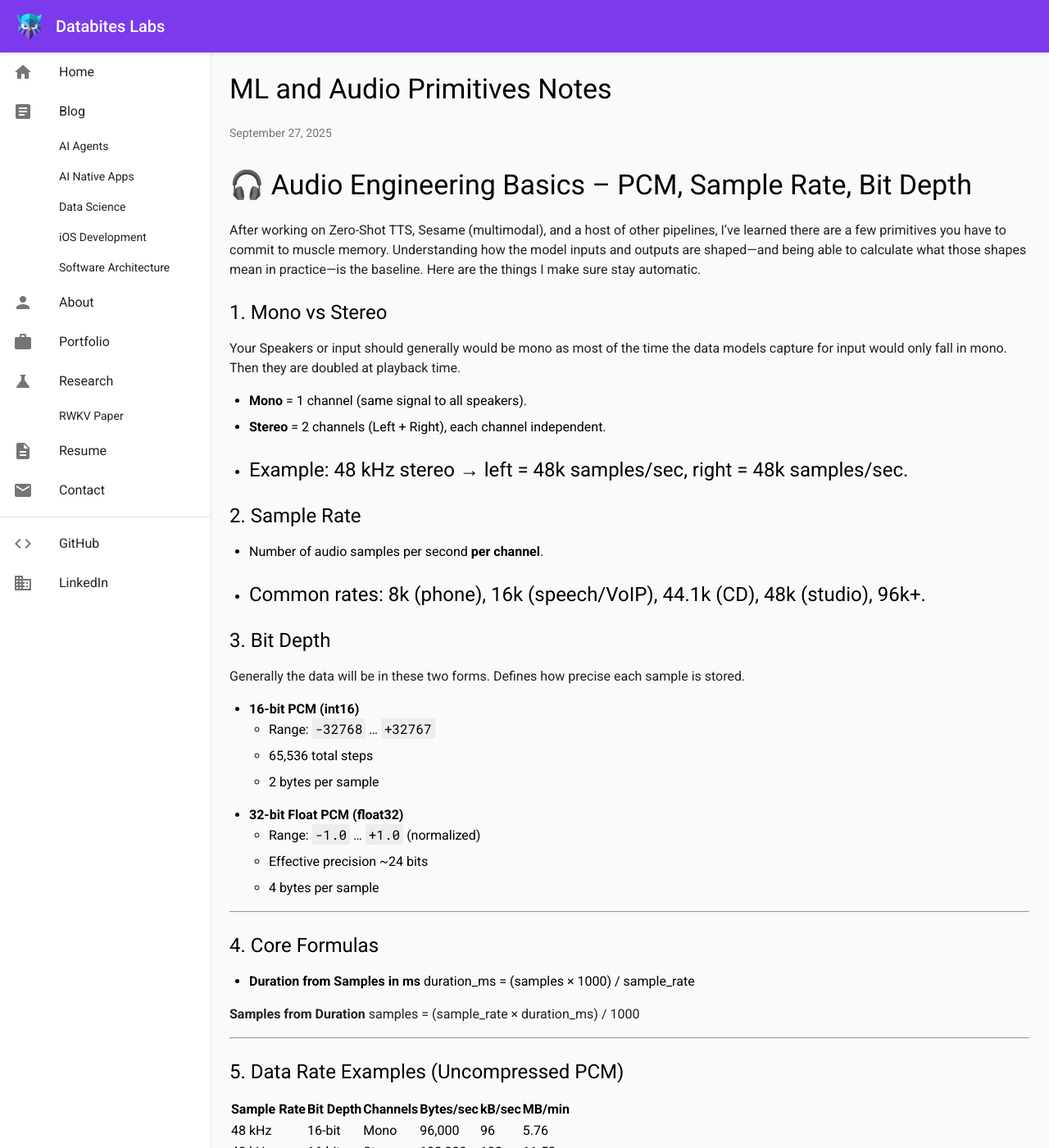
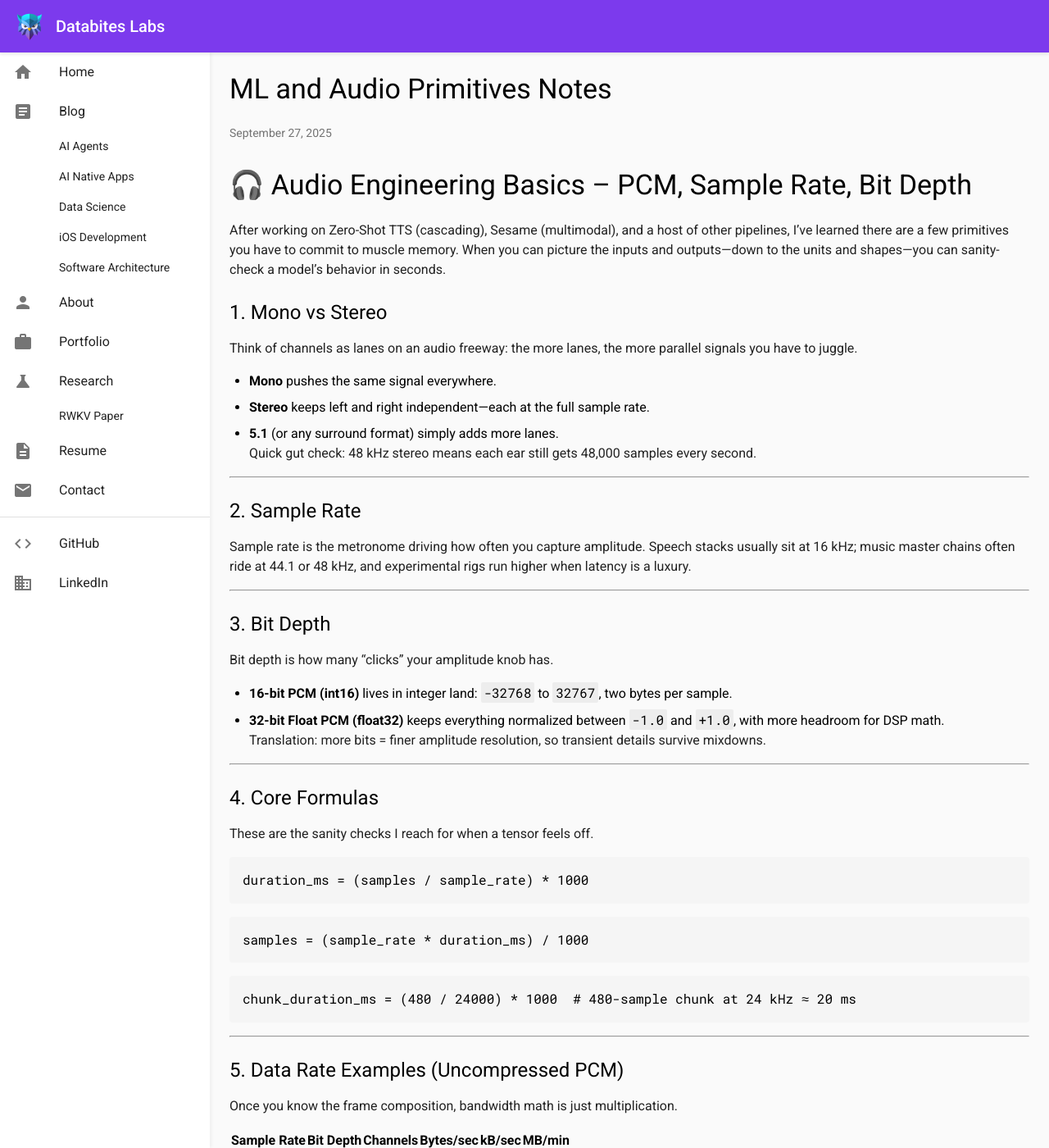
Before and after one commit to ArEnSc/arensc.github.io, a Jekyll site: the page built from _posts/2025-09-27-ml-and-audio-primitives-notes.md, in a window 1280 px wide and 1400 px high. Shown: the whole window at 82% size. Built offline with Jekyll 4.4.1, drawn with Linux system fonts in a browser that asks for light colours; some of the changed text lies outside the part shown.

Commit message:
Audio article

````diff
--- a/_posts/2025-09-27-ml-and-audio-primitives-notes.md
+++ b/_posts/2025-09-27-ml-and-audio-primitives-notes.md
@@ -6,47 +6,51 @@ excerpt_separator: <!--more-->
 ---
 
 # 🎧 Audio Engineering Basics – PCM, Sample Rate, Bit Depth
-After working on Zero-Shot TTS, Sesame (multimodal), and a host of other pipelines, I've learned there are a few primitives you have to commit to muscle memory. Understanding how the model inputs and outputs are shaped—and being able to calculate what those shapes mean in practice—is the baseline. Here are the things I make sure stay automatic.
+After working on Zero-Shot TTS (cascading), Sesame (multimodal), and a host of other pipelines, I've learned there are a few primitives you have to commit to muscle memory. When you can picture the inputs and outputs—down to the units and shapes—you can sanity-check a model's behavior in seconds.
+
+<!--more-->
 
 ## 1. Mono vs Stereo
-Your Speakers or input should generally would be mono as most of the time the data models capture for input would only fall in mono. Then they are doubled at playback time.
-- **Mono** = 1 channel (same signal to all speakers).
-- **Stereo** = 2 channels (Left + Right), each channel independent.
-- Example: 48 kHz stereo → left = 48k samples/sec, right = 48k samples/sec.
+Think of channels as lanes on an audio freeway: the more lanes, the more parallel signals you have to juggle.
+- **Mono** pushes the same signal everywhere.
+- **Stereo** keeps left and right independent—each at the full sample rate.
+- **5.1** (or any surround format) simply adds more lanes.
+> Quick gut check: 48 kHz stereo means each ear still gets 48,000 samples every second.
+
 ---
 
 ## 2. Sample Rate
-- Number of audio samples per second **per channel**.
-- Common rates: 8k (phone), 16k (speech/VoIP), 44.1k (CD), 48k (studio), 96k+.
+Sample rate is the metronome driving how often you capture amplitude. Speech stacks usually sit at 16 kHz; music master chains often ride at 44.1 or 48 kHz, and experimental rigs run higher when latency is a luxury.
+
 ---
 
 ## 3. Bit Depth
-Generally the data will be in these two forms.
-Defines how precise each sample is stored.
-
-- **16-bit PCM (int16)**
-  - Range: `-32768` … `+32767`
-  - 65,536 total steps
-  - 2 bytes per sample
-
-- **32-bit Float PCM (float32)**
-  - Range: `-1.0` … `+1.0` (normalized)
-  - Effective precision ~24 bits
-  - 4 bytes per sample
+Bit depth is how many “clicks” your amplitude knob has.
+- **16-bit PCM (int16)** lives in integer land: `-32768` to `32767`, two bytes per sample.
+- **32-bit Float PCM (float32)** keeps everything normalized between `-1.0` and `+1.0`, with more headroom for DSP math.
+> Translation: more bits = finer amplitude resolution, so transient details survive mixdowns.
 
 ---
 
 ## 4. Core Formulas
+These are the sanity checks I reach for when a tensor feels off.
 
-- **Duration from Samples in ms**
-duration_ms = (samples × 1000) / sample_rate
+```text
+duration_ms = (samples / sample_rate) * 1000
+```
 
-**Samples from Duration**
-samples = (sample_rate × duration_ms) / 1000
+```text
+samples = (sample_rate * duration_ms) / 1000
+```
+
+```text
+chunk_duration_ms = (480 / 24000) * 1000  # 480-sample chunk at 24 kHz ≈ 20 ms
+```
 
 ---
 
 ## 5. Data Rate Examples (Uncompressed PCM)
+Once you know the frame composition, bandwidth math is just multiplication.
 
 | Sample Rate | Bit Depth | Channels | Bytes/sec | kB/sec | MB/min |
 |-------------|-----------|----------|-----------|--------|--------|
@@ -58,35 +62,38 @@ samples = (sample_rate × duration_ms) / 1000
 ---
 
 ## 6. Frames in PCM
-
-In PCM audio, a frame groups one sample from each channel:
-
-- Frame = one sample per channel at a given moment
-- Sample = the amplitude value for a single channel at that moment
+In PCM audio, a frame is the snapshot across every channel at a single instant.
+- **Frame** = one sample from each channel.
+- **Sample** = the amplitude value for one channel at that instant.
 
 So:
-- Mono → 1 channel → 1 sample per frame
-- Stereo → 2 channels → left + right samples per frame
-- 5.1 surround → 6 channels → six samples per frame
+- Mono → 1 channel → 1 sample per frame.
+- Stereo → 2 channels → left + right samples per frame.
+- 5.1 surround → 6 channels → six samples per frame.
+> Frames keep multi-channel tensors aligned. One missing channel value and the whole frame is corrupt.
 
 ---
 
-## 6. Frame Size Example
+## 7. Frame Size Example
+Let's walk the math for a frame you actually ship: **48 kHz, stereo, float32, 20 ms.**
 
-**48 kHz, Stereo, Float32, 20 ms frame:**
-- Samples/channel = `(48000 × 20) / 1000 = 960`
-- Total samples = `960 × 2 = 1920`
-- Bytes = `1920 × 4 = 7680 bytes`
+```text
+samples_per_channel = (48000 * 20) / 1000   # 960 samples
+```
+
+```text
+total_samples = samples_per_channel * 2     # stereo → 1920 samples
+```
+
+```text
+bytes = total_samples * 4                   # float32 → 7680 bytes
+```
 
 ---
 
 ## ✅ Summary
-- Sample rate = **time resolution** (samples per sec).
-- Bit depth = **amplitude resolution** (how precise each sample is).
-- Stereo = both ears get the **full sample rate**, not split.
-- 16-bit PCM uses fixed integers.
-- Float32 PCM uses normalized `-1.0 … +1.0` with much finer precision.
-
-<!--more-->
+- Sample rate = time resolution; bit depth = amplitude resolution.
+- Frames bundle every channel’s sample at a moment so tensors stay synchronized.
+- Keep those formulas in reach and you’ll know instantly whether a model output is reasonable—or about to blow up your real-time budget.
 
 Draft notes for ML and audio primitives will be added here.
````
